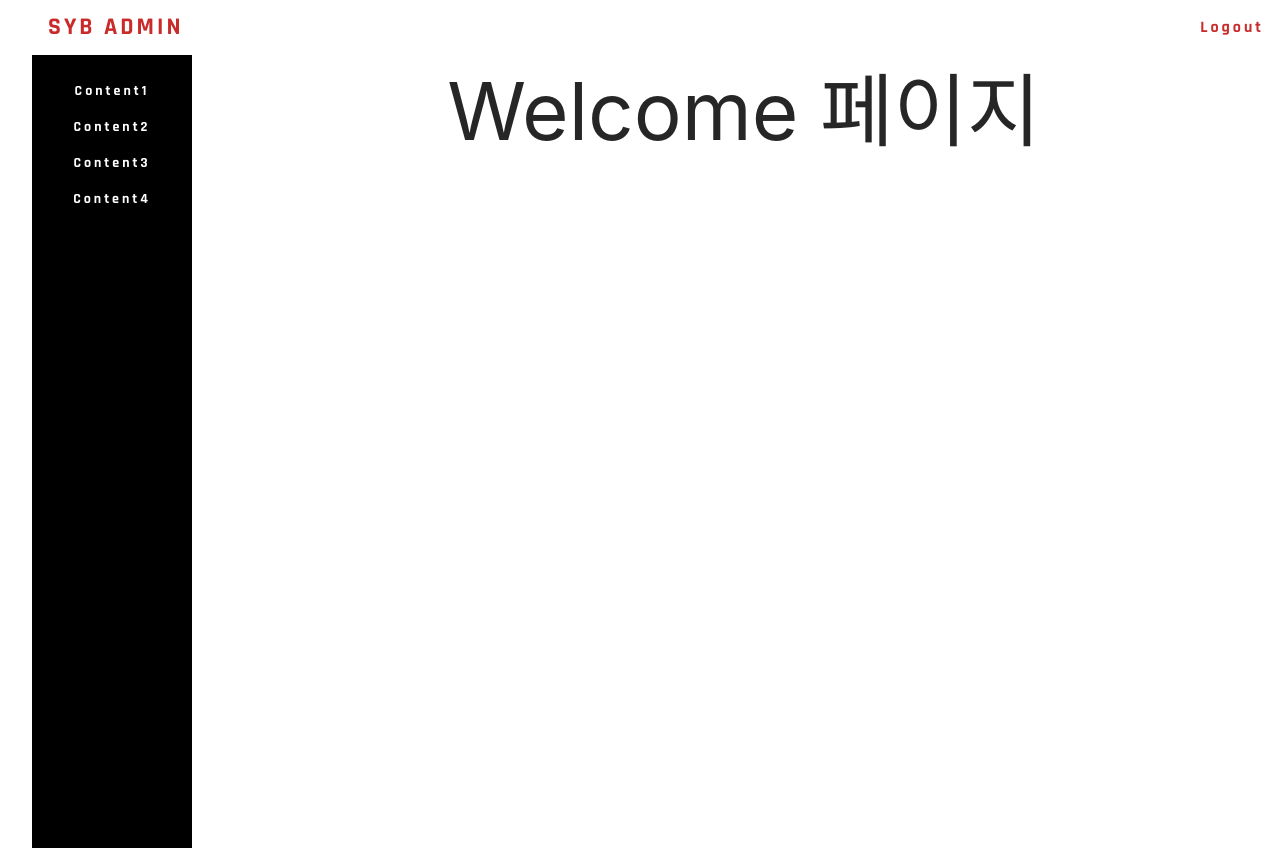
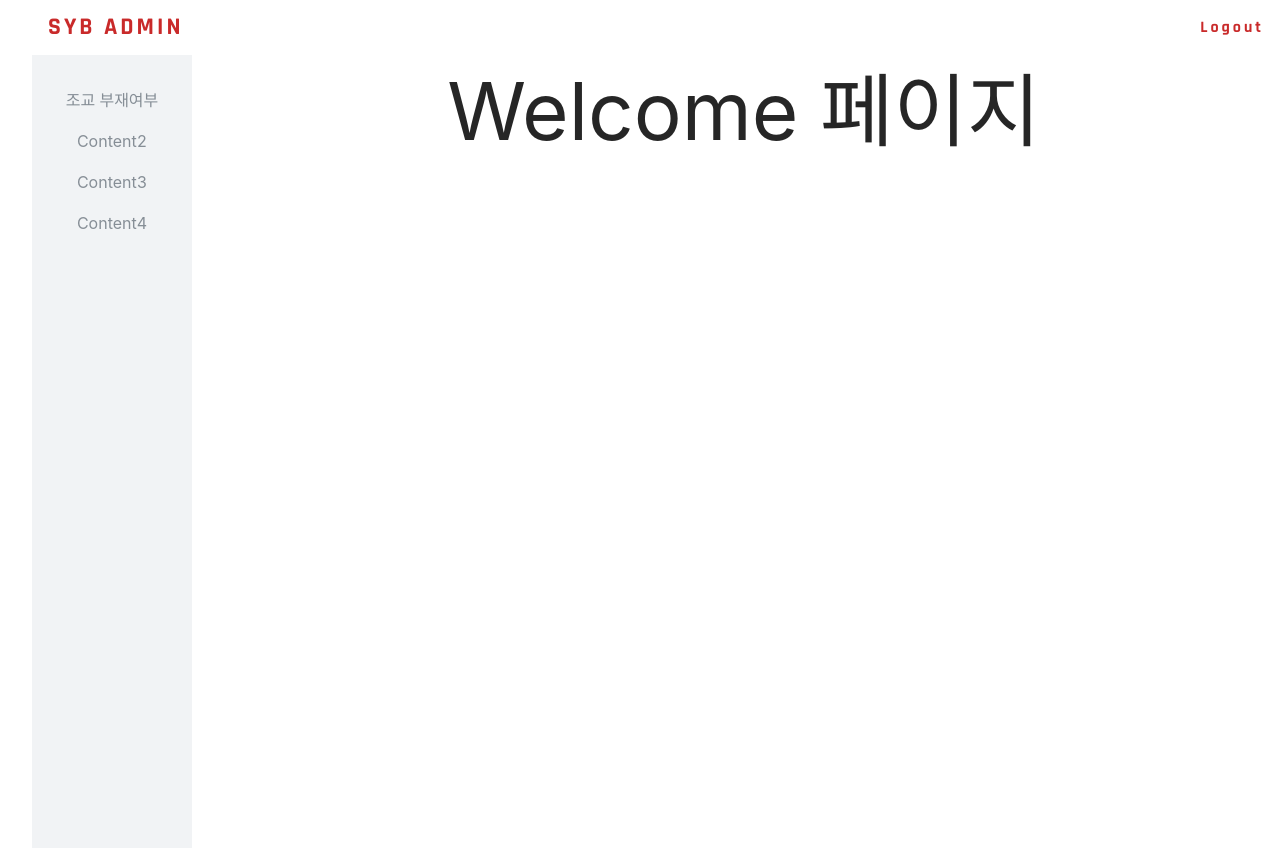
Before and after one commit to MLifeFam/SYB-web, a React (Create React App) app: page /main in a window 1280 px wide. Shown: the top 848 px of the page. Built offline with nearby package versions, Linux system fonts and the light colour scheme.

Commit message:
메뉴바 UI 변경 / 교과 과정 수정 페이지 추가
1. 메뉴바 UI변경
2. 교과과정 수정 페이지 추가

```diff
--- a/src/components/Menu.js
+++ b/src/components/Menu.js
@@ -1,24 +1,62 @@
 import React , { Component } from 'react';
 import { Link, Route, Switch, BrowserRouter as Router } from "react-router-dom"
 import styled from 'styled-components';
+import oc from 'open-color';
 
 const MenuContainer = styled.div`
     display:flex;
     flex-direction:column;
     align-Items:center;
-    font-family:'Rajdhani';
-    letter-spacing:3px;
     padding-top:2rem;
+
 `;
+
+const MenuContent = styled.div`
+    color:${oc.gray[6]};
+    font-size:1rem;
+    ':hover':{
+        color:"red"
+    }
+`;
+
+const Spacing = styled.div`
+    margin:0.5rem 0;
+`;
+
+
 
 class Menu extends Component{
     render(){
         return(
             <MenuContainer>
-                <Link to="/content1" style={{textDecoration: 'none'}}><p style={{color:"white"}}>Content1</p></Link>
-                <Link to="/content2" style={{textDecoration: 'none'}}><p style={{color:"white"}}>Content2</p></Link>
-                <Link to="/content3" style={{textDecoration: 'none'}}><p style={{color:"white"}}>Content3</p></Link>
-                <Link to="/content4" style={{textDecoration: 'none'}}><p style={{color:"white"}}>Content4</p></Link>
+                <Link to="/content1" style={{textDecoration: 'none'}}>
+                    <Spacing>
+                        <MenuContent>
+                            조교 부재여부
+                        </MenuContent>
+                    </Spacing>
+                </Link>
+                <Link to="/content2" style={{textDecoration: 'none'}}>
+                    <Spacing>
+                        <MenuContent>
+                            Content2
+                        </MenuContent>
+                    </Spacing>
+                </Link>
+                <Link to="/content3" style={{textDecoration: 'none'}}>
+                    <Spacing>
+                        <MenuContent>
+                            Content3
+                        </MenuContent>
+                    </Spacing>
+                </Link>
+                <Link to="/content4" style={{textDecoration: 'none'}}>
+                    <Spacing>
+                        <MenuContent>
+                            Content4
+                        </MenuContent>
+                    </Spacing>
+                </Link>
             </MenuContainer>
         );
     }
--- a/src/pages/Content2.js
+++ b/src/pages/Content2.js
@@ -1,19 +1,28 @@
-import React , { Component } from 'react';
-import styled from 'styled-components';
+import React from "react";
+import { Form, Select, Input, Button } from "antd";
+import axios from "axios";
+import { ToastContainer, toast } from "react-toastify";
+import "react-toastify/dist/ReactToastify.css";
 
-const Container = styled.div`
-    width:100%;
-    height:100%;
-    background-color:yellow;
-`;
+const Content2 = () => {
+    const [data, setData] = React.useState([]);
+    const getData = React.useCallback(async () => {
+      const response = await axios.get("http://mfam.site:3001/curriculum");
+      console.log(response);
+      setData(response.data);
+    }, []);
+    React.useEffect(() => {
+      getData();
+      // eslint-disable-next-line
+    }, []);
+    return (
+      <div style={{ margin: "3% 10%", display:"flex",alignItems:"center", flexDirection:"column"}}>
+        <div style={{ textAlign: "center", fontSize: "30px" }}>
+          교과 과정 링크 수정 페이지
+        </div>
 
-class Content2 extends Component{
-    render(){
-        return(
-            <Container>
-            </Container>
-        );
-    }
-  }
+      </div>
+    );
+  };
 
 export default Content2;
--- a/src/pages/MainPage.js
+++ b/src/pages/MainPage.js
@@ -8,6 +8,7 @@ import Content2 from './Content2';
 import Content1 from './Content1';
 import Content3 from './Content3';
 import Content4 from './Content4';
+import oc from 'open-color';
 
 const Container = styled.div`
     display:flex;
@@ -22,7 +23,7 @@ const Container = styled.div`
 const MenuBar = styled.div`
   width:10rem;
   height:100%;
-  background-color:black;
+  background-color:${oc.gray[1]};
   position:fixed;
   z-index:2;
 `;
```
Also changed, not shown: src/pages/Welcome.js (line endings or trailing spaces).
